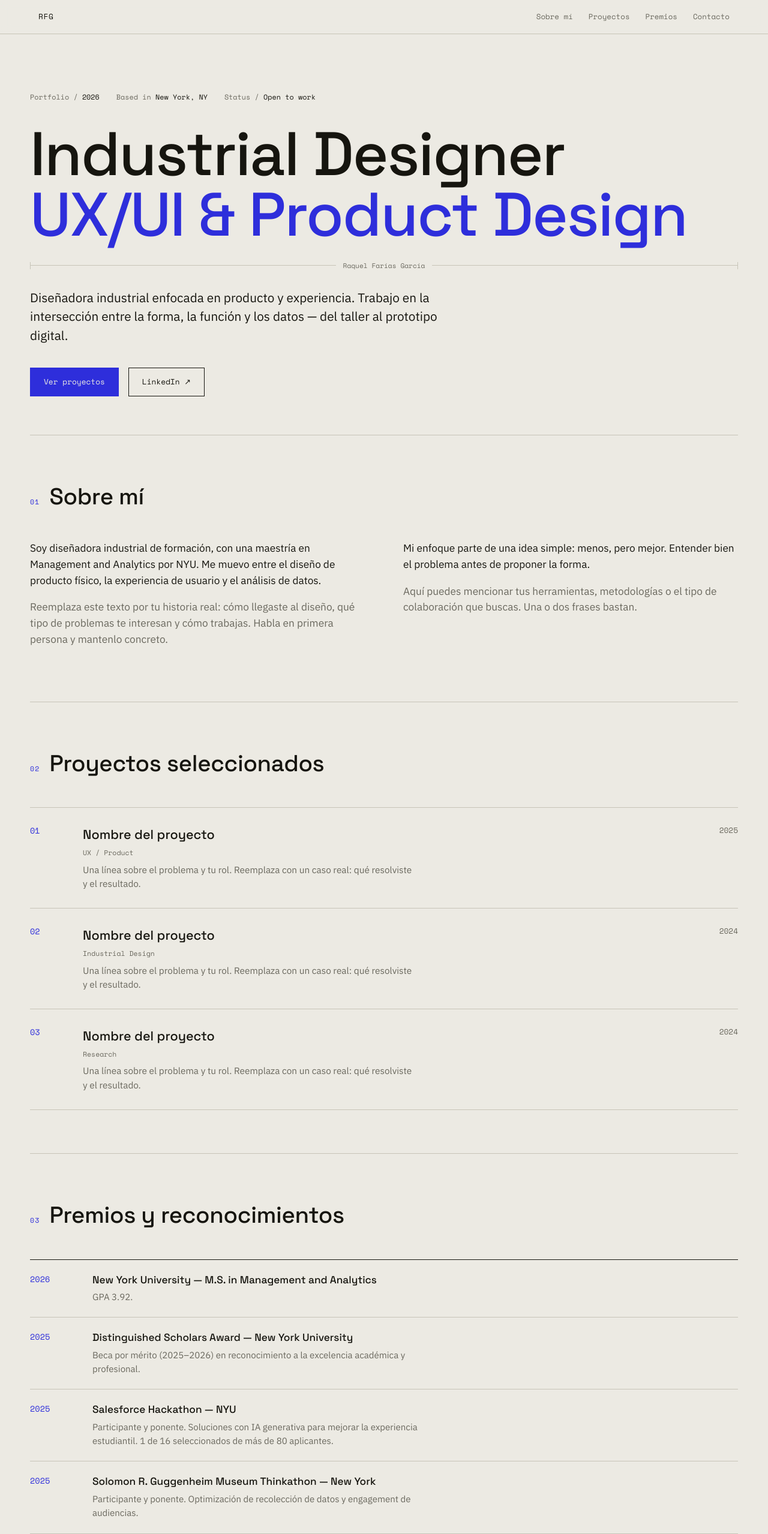
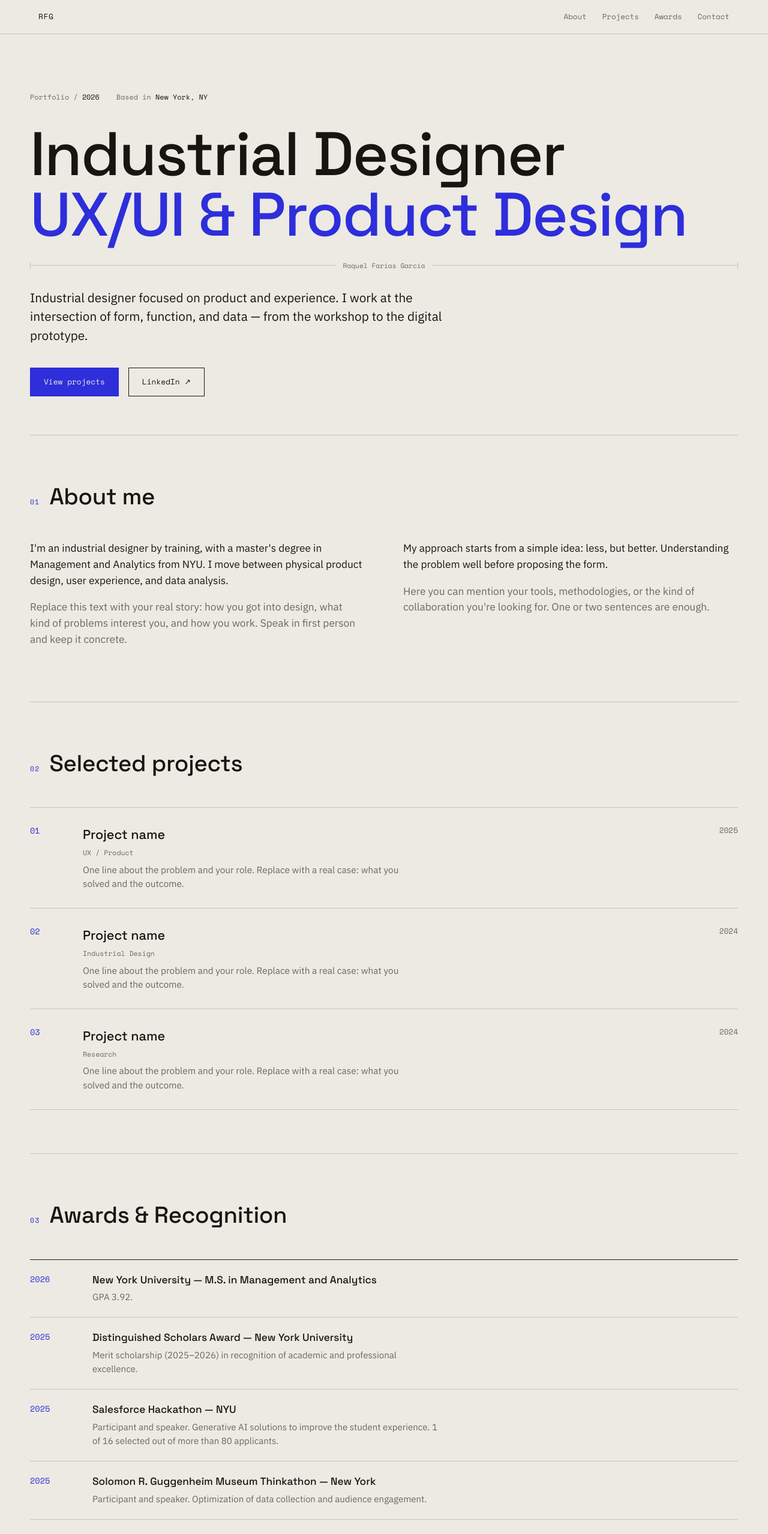
Before and after one commit to RaquelFarias20/myPortfolio, a React (Vite) app in the folder portfolio/: page / in a window 1280 px wide. Shown: the top 2558 px of the page at 60% size. Built offline with nearby package versions, Linux system fonts and the light colour scheme.

Commit message:
Translate site content to English, remove "Status / Open to work"

```diff
--- a/portfolio/src/App.jsx
+++ b/portfolio/src/App.jsx
@@ -7,7 +7,7 @@ import Awards from './components/Awards.jsx'
 import Footer from './components/Footer.jsx'
 
 export default function App() {
-  // Revela los elementos .reveal al hacer scroll
+  // Reveals .reveal elements on scroll
   useEffect(() => {
     const els = document.querySelectorAll('.reveal')
     const io = new IntersectionObserver(
@@ -30,10 +30,10 @@ export default function App() {
       <div className="topbar">
         <a className="mark" href="#top">RFG</a>
         <nav>
-          <a href="#about">Sobre mí</a>
-          <a href="#work">Proyectos</a>
-          <a href="#awards">Premios</a>
-          <a href="#contact">Contacto</a>
+          <a href="#about">About</a>
+          <a href="#work">Projects</a>
+          <a href="#awards">Awards</a>
+          <a href="#contact">Contact</a>
         </nav>
       </div>
 
--- a/portfolio/src/components/About.jsx
+++ b/portfolio/src/components/About.jsx
@@ -3,29 +3,29 @@ export default function About() {
     <section className="section wrap" id="about">
       <div className="section-head reveal">
         <span className="section-num">01</span>
-        <h2>Sobre mí</h2>
+        <h2>About me</h2>
       </div>
       <div className="about-grid">
         <div className="reveal">
           <p>
-            Soy diseñadora industrial de formación, con una maestría en Management
-            and Analytics por NYU. Me muevo entre el diseño de producto físico, la
-            experiencia de usuario y el análisis de datos.
+            I'm an industrial designer by training, with a master's degree in
+            Management and Analytics from NYU. I move between physical product
+            design, user experience, and data analysis.
           </p>
           <p>
-            Reemplaza este texto por tu historia real: cómo llegaste al diseño, qué
-            tipo de problemas te interesan y cómo trabajas. Habla en primera persona
-            y mantenlo concreto.
+            Replace this text with your real story: how you got into design, what
+            kind of problems interest you, and how you work. Speak in first person
+            and keep it concrete.
           </p>
         </div>
         <div className="reveal">
           <p>
-            Mi enfoque parte de una idea simple: menos, pero mejor. Entender bien el
-            problema antes de proponer la forma.
+            My approach starts from a simple idea: less, but better. Understanding
+            the problem well before proposing the form.
           </p>
           <p>
-            Aquí puedes mencionar tus herramientas, metodologías o el tipo de
-            colaboración que buscas. Una o dos frases bastan.
+            Here you can mention your tools, methodologies, or the kind of
+            collaboration you're looking for. One or two sentences are enough.
           </p>
         </div>
       </div>
--- a/portfolio/src/components/Awards.jsx
+++ b/portfolio/src/components/Awards.jsx
@@ -5,7 +5,7 @@ export default function Awards() {
     <section className="section wrap" id="awards">
       <div className="section-head reveal">
         <span className="section-num">03</span>
-        <h2>Premios y reconocimientos</h2>
+        <h2>Awards & Recognition</h2>
       </div>
 
       <div className="spec">
--- a/portfolio/src/components/Hero.jsx
+++ b/portfolio/src/components/Hero.jsx
@@ -6,7 +6,6 @@ export default function Hero() {
       <div className="hero-meta reveal">
         <span>Portfolio / <b>2026</b></span>
         <span>Based in <b>{profile.location}</b></span>
-        <span>Status / <b>Open to work</b></span>
       </div>
 
       <h1 className="reveal">
@@ -14,7 +13,7 @@ export default function Hero() {
         <span className="accent">{profile.focus}</span>
       </h1>
 
-      {/* Línea de cota: el elemento firma, guiño al dibujo técnico */}
+      {/* Dimension line: signature element, a nod to technical drawing */}
       <div className="dimline reveal" aria-hidden="true">
         <span className="tick" />
         <span className="rule" />
@@ -26,7 +25,7 @@ export default function Hero() {
       <p className="intro reveal">{profile.intro}</p>
 
       <div className="hero-actions reveal">
-        <a className="btn btn-primary" href="#work">Ver proyectos</a>
+        <a className="btn btn-primary" href="#work">View projects</a>
         <a className="btn" href={profile.linkedin} target="_blank" rel="noreferrer">LinkedIn ↗</a>
       </div>
     </header>
--- a/portfolio/src/components/Projects.jsx
+++ b/portfolio/src/components/Projects.jsx
@@ -5,7 +5,7 @@ export default function Projects() {
     <section className="section wrap" id="work">
       <div className="section-head reveal">
         <span className="section-num">02</span>
-        <h2>Proyectos seleccionados</h2>
+        <h2>Selected projects</h2>
       </div>
 
       <div className="proj">
--- a/portfolio/src/data.js
+++ b/portfolio/src/data.js
@@ -1,51 +1,51 @@
 // ─────────────────────────────────────────────────────────────
-//  CONTENIDO DEL PORTAFOLIO
-//  Edita este archivo para cambiar textos, premios y proyectos.
-//  No necesitas tocar el diseño para actualizar tu información.
+//  PORTFOLIO CONTENT
+//  Edit this file to change text, awards, and projects.
+//  You don't need to touch the design to update your information.
 // ─────────────────────────────────────────────────────────────
 
 export const profile = {
   name: 'Raquel Farías García',
   role: 'Industrial Designer',
   focus: 'UX/UI & Product Design',
-  // Cambia esta línea por una frase tuya. Dos o tres líneas máximo.
+  // Replace this line with your own sentence. Two or three lines max.
   intro:
-    'Diseñadora industrial enfocada en producto y experiencia. Trabajo en la intersección entre la forma, la función y los datos — del taller al prototipo digital.',
+    'Industrial designer focused on product and experience. I work at the intersection of form, function, and data — from the workshop to the digital prototype.',
   location: 'New York, NY',
-  email: 'tu-correo@ejemplo.com', // ← reemplaza por tu correo real
+  email: 'your-email@example.com', // ← replace with your real email
   linkedin: 'https://www.linkedin.com/in/raquelfariasgarcia/',
 }
 
-// Tus proyectos. Empieza con unos pocos reales y bien contados;
-// es mejor 4 proyectos sólidos que 12 vacíos.
+// Your projects. Start with a few real, well-told ones;
+// 4 solid projects are better than 12 empty ones.
 export const projects = [
   {
     id: '01',
-    title: 'Nombre del proyecto',
+    title: 'Project name',
     category: 'UX / Product',
     year: '2025',
     summary:
-      'Una línea sobre el problema y tu rol. Reemplaza con un caso real: qué resolviste y el resultado.',
+      'One line about the problem and your role. Replace with a real case: what you solved and the outcome.',
   },
   {
     id: '02',
-    title: 'Nombre del proyecto',
+    title: 'Project name',
     category: 'Industrial Design',
     year: '2024',
     summary:
-      'Una línea sobre el problema y tu rol. Reemplaza con un caso real: qué resolviste y el resultado.',
+      'One line about the problem and your role. Replace with a real case: what you solved and the outcome.',
   },
   {
     id: '03',
-    title: 'Nombre del proyecto',
+    title: 'Project name',
     category: 'Research',
     year: '2024',
     summary:
-      'Una línea sobre el problema y tu rol. Reemplaza con un caso real: qué resolviste y el resultado.',
+      'One line about the problem and your role. Replace with a real case: what you solved and the outcome.',
   },
 ]
 
-// Premios y reconocimientos — tomados de tu sitio actual.
+// Awards and recognition — taken from your current site.
 export const awards = [
   {
     year: '2026',
@@ -56,45 +56,45 @@ export const awards = [
     year: '2025',
     title: 'Distinguished Scholars Award — New York University',
     detail:
-      'Beca por mérito (2025–2026) en reconocimiento a la excelencia académica y profesional.',
+      'Merit scholarship (2025–2026) in recognition of academic and professional excellence.',
   },
   {
     year: '2025',
     title: 'Salesforce Hackathon — NYU',
     detail:
-      'Participante y ponente. Soluciones con IA generativa para mejorar la experiencia estudiantil. 1 de 16 seleccionados de más de 80 aplicantes.',
+      'Participant and speaker. Generative AI solutions to improve the student experience. 1 of 16 selected out of more than 80 applicants.',
   },
   {
     year: '2025',
     title: 'Solomon R. Guggenheim Museum Thinkathon — New York',
     detail:
-      'Participante y ponente. Optimización de recolección de datos y engagement de audiencias.',
+      'Participant and speaker. Optimization of data collection and audience engagement.',
   },
   {
     year: '2024',
     title: 'International Congress on Sustainable Development and Energy Transition',
     detail:
-      'Ponencia: estrategias bioclimáticas sostenibles para confort higrotérmico y mitigación del cambio climático en la Península de Yucatán.',
+      'Talk: sustainable bioclimatic strategies for hygrothermal comfort and climate change mitigation in the Yucatán Peninsula.',
   },
   {
     year: '2021',
     title: 'Universidad Autónoma Metropolitana — B.S. in Industrial Design',
-    detail: 'Graduada dentro del 10% superior de la generación.',
+    detail: 'Graduated in the top 10% of the class.',
   },
   {
     year: '2021',
-    title: 'Extreme Lodge Award Competition — 3.er lugar internacional',
+    title: 'Extreme Lodge Award Competition — 3rd place international',
     detail:
-      'Diseño de un refugio que conserva las condiciones térmicas internas en climas extremos.',
+      'Design of a shelter that maintains internal thermal conditions in extreme climates.',
   },
   {
     year: '2020',
-    title: "L'Oréal Top Innovation Contest — Top 25 nacional",
+    title: "L'Oréal Top Innovation Contest — National Top 25",
     detail:
-      'Diseño de una línea de producción de tintes capilares con meta de 75% de eficiencia.',
+      'Design of a hair dye production line with a 75% efficiency target.',
   },
 ]
 
 export const certifications = [
-  { year: '2026', title: 'Project Management Professional (PMP)', status: 'En curso' },
+  { year: '2026', title: 'Project Management Professional (PMP)', status: 'In progress' },
 ]
--- a/portfolio/src/index.css
+++ b/portfolio/src/index.css
@@ -1,19 +1,19 @@
 /* ═══════════════════════════════════════════════════════════════
-   SISTEMA DE DISEÑO
-   Concepto: lenguaje del dibujo técnico industrial.
-   Retícula precisa, líneas de cota, anotaciones monoespaciadas.
+   DESIGN SYSTEM
+   Concept: industrial technical drawing language.
+   Precise grid, dimension lines, monospaced annotations.
    ─────────────────────────────────────────────────────────────── */
 
 :root {
-  /* Paleta */
-  --paper:   #ECEAE3;  /* fondo, papel cálido */
-  --paper-2: #E3E0D7;  /* bloques alternos */
-  --ink:     #16150F;  /* texto principal, casi negro cálido */
-  --muted:   #6A685E;  /* texto secundario */
-  --line:    #C7C4B8;  /* hairlines / cotas */
-  --accent:  #2E2EDB;  /* azul plano técnico, usar con moderación */
+  /* Palette */
+  --paper:   #ECEAE3;  /* background, warm paper */
+  --paper-2: #E3E0D7;  /* alternate blocks */
+  --ink:     #16150F;  /* main text, almost warm black */
+  --muted:   #6A685E;  /* secondary text */
+  --line:    #C7C4B8;  /* hairlines / dimensions */
+  --accent:  #2E2EDB;  /* flat technical blue, use sparingly */
 
-  /* Tipografía */
+  /* Typography */
   --display: 'Space Grotesk', system-ui, sans-serif;
   --body:    'IBM Plex Sans', system-ui, sans-serif;
   --mono:    'Space Mono', ui-monospace, monospace;
@@ -108,7 +108,7 @@ a:focus-visible, button:focus-visible {
 }
 .hero h1 .accent { color: var(--accent); }
 
-/* Línea de cota bajo el nombre — el elemento firma */
+/* Dimension line under the name — signature element */
 .dimline {
   margin: 26px 0 30px;
   display: flex; align-items: center; gap: 0;
@@ -173,7 +173,7 @@ a:focus-visible, button:focus-visible {
   .proj-row .yr { grid-column: 2; text-align: left; margin-top: 6px; }
 }
 
-/* ── Awards (hoja técnica) ──────────────────────────────────── */
+/* ── Awards (technical sheet) ──────────────────────────────────── */
 .spec { border-top: 1px solid var(--ink); }
 .spec-row {
   display: grid; grid-template-columns: 80px 1fr; gap: 24px;
@@ -216,7 +216,7 @@ a:focus-visible, button:focus-visible {
   font-family: var(--mono); font-size: 0.72rem; color: var(--muted);
 }
 
-/* ── Animación de entrada ───────────────────────────────────── */
+/* ── Entrance animation ───────────────────────────────────── */
 .reveal { opacity: 0; transform: translateY(16px); transition: opacity 0.7s ease, transform 0.7s ease; }
 .reveal.in { opacity: 1; transform: none; }
 
```
Also changed, not shown: portfolio/src/components/Footer.jsx (+4 -4 lines), 2 other files (tests, documents, lock files or other folders).
